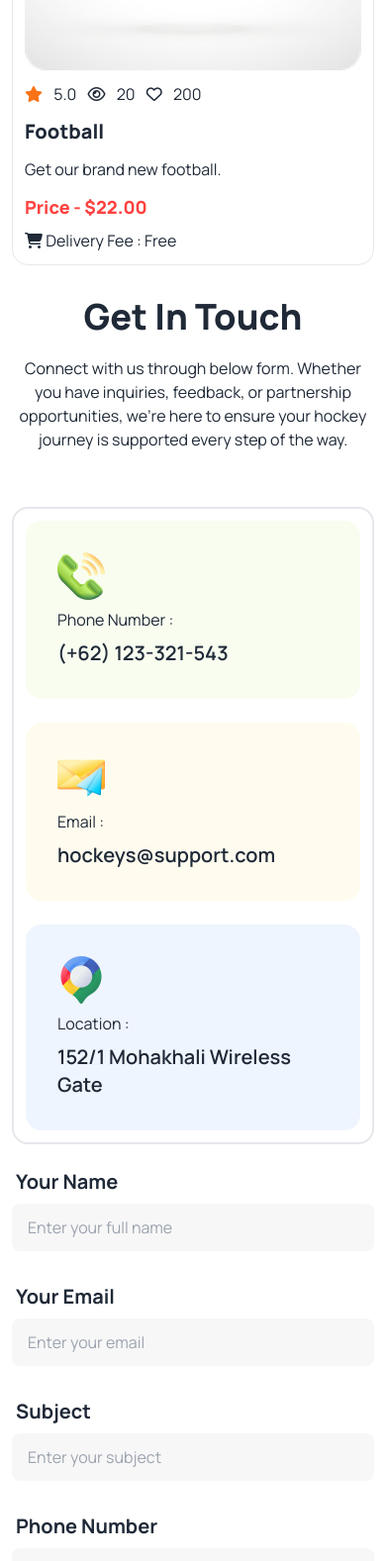
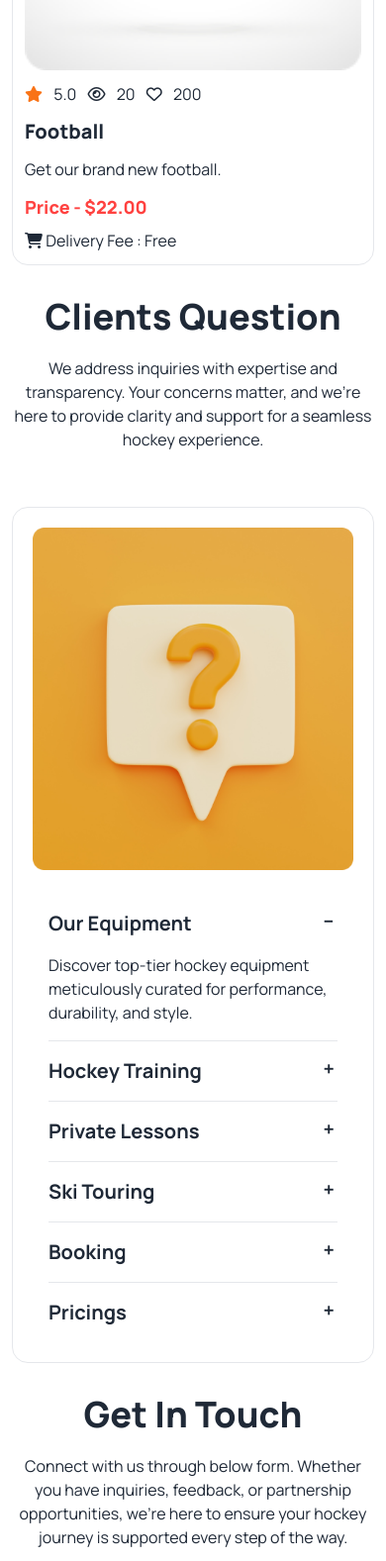
Before and after one commit to Rubaeid-Sanjid/Hockey-Website, a plain HTML site: page index.html in a window 390 px wide. Shown: the part 6651-8228 px from the top of the page at 99% size. Drawn offline with nearby package versions, Linux system fonts and the light colour scheme.

Commit message:
added clients Question section and made it responsive

```diff
--- a/index.html
+++ b/index.html
@@ -431,7 +431,86 @@
 
       <!-- Clients section -->
       <section>
+        <div class="text-center mb-14">
+          <h2 class="text-4xl font-extrabold mb-5">Clients Question</h2>
+          <p class="lg:w-9/12 mx-auto">
+            We address inquiries with expertise and transparency. Your concerns matter, and we're here to provide clarity and support for a seamless hockey experience.
+          </p>
+        </div>
 
+        <div class="flex flex-col lg:flex-row gap-6 border rounded-2xl p-5 items-center">
+          <div>
+            <img src="Images/11.png" alt="">
+          </div>
+
+          <!-- Accordian container -->
+          <div>
+            <div class="collapse collapse-plus">
+              <input type="radio" name="my-accordion-3" checked="checked" />
+              <div class="collapse-title text-xl font-bold">
+                Our Equipment
+              </div>
+              <div class="collapse-content">
+                <p>Discover top-tier hockey equipment meticulously curated for performance, durability, and style.</p>
+              </div>
+            </div>
+            <hr class="mx-4">
+
+            <div class="collapse collapse-plus">
+              <input type="radio" name="my-accordion-3" />
+              <div class="collapse-title text-xl font-bold">
+                Hockey Training
+              </div>
+              <div class="collapse-content">
+                <p>Immerse yourself in comprehensive hockey training programs, designed to unlock your full potential.</p>
+              </div>
+            </div>
+            <hr class="mx-4">
+
+            <div class="collapse collapse-plus">
+              <input type="radio" name="my-accordion-3" />
+              <div class="collapse-title text-xl font-bold">
+                Private Lessons
+              </div>
+              <div class="collapse-content">
+                <p>Elevate your skills with personalized private lessons, guided by seasoned hockey professionals.</p>
+              </div>
+            </div>
+            <hr class="mx-4">
+
+            <div class="collapse collapse-plus">
+              <input type="radio" name="my-accordion-3" />
+              <div class="collapse-title text-xl font-bold">
+                Ski Touring
+              </div>
+              <div class="collapse-content">
+                <p>Embark on thrilling ski touring adventures, blending winter sports with the excitement of hockey.</p>
+              </div>
+            </div>
+            <hr class="mx-4">
+
+            <div class="collapse collapse-plus">
+              <input type="radio" name="my-accordion-3" />
+              <div class="collapse-title text-xl font-bold">
+                Booking
+              </div>
+              <div class="collapse-content">
+                <p>Effortless booking for your convenience, ensuring hassle-free access to our premium services.</p>
+              </div>
+            </div>
+            <hr class="mx-4">
+
+            <div class="collapse collapse-plus">
+              <input type="radio" name="my-accordion-3" />
+              <div class="collapse-title text-xl font-bold">
+                Pricings
+              </div>
+              <div class="collapse-content">
+                <p>Explore our competitive pricings tailored to enhance your hockey experience without breaking the bank.</p>
+              </div>
+            </div>
+          </div>
+        </div>
       </section>
 
       <!-- Get in touch -->
```
